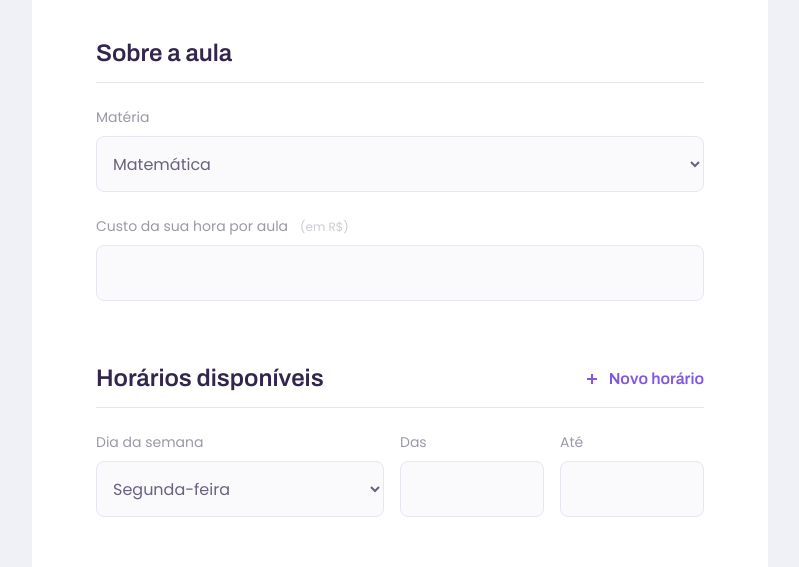
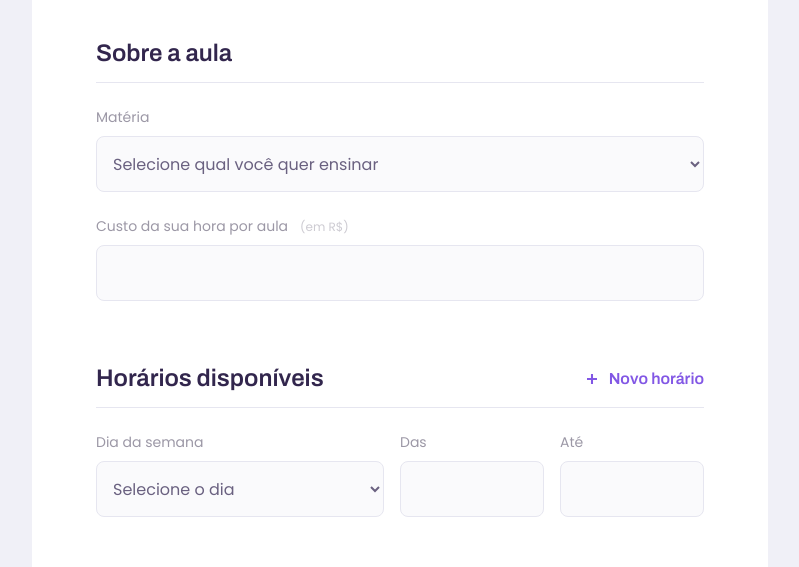
Before and after one commit to joaogabriel-sg/proffy-frontend, a React (Create React App) app: page /give-classes in a window 1280 px wide. Shown: the part 1020-1587 px from the top of the page, without its empty margins (240-1039 px from the left). Built offline with nearby package versions, Linux system fonts and the light colour scheme.

Commit message:
:recycle: refactor: update to use helpers

```diff
--- a/src/pages/GiveClasses/index.tsx
+++ b/src/pages/GiveClasses/index.tsx
@@ -5,6 +5,9 @@ import { FormGroup } from '../../components/FormGroup';
 
 import plusIcon from '../../assets/plus-symbol.svg';
 import warningIcon from '../../assets/warning.svg';
+
+import { schoolSubjects } from '../../helpers/schoolSubjects';
+import { weekdays } from '../../helpers/weekdays';
 
 import {
   Container,
@@ -68,11 +71,10 @@ export function GiveClasses() {
               name="school-subject"
             >
               <select name="school-subject" id="school-subject">
-                <option value="matematica">Matemática</option>
-                <option value="ingles">Inglês</option>
-                <option value="historia">História</option>
-                <option value="geografia">Geografia</option>
-                <option value="quimica">Química</option>
+                <option value="" disabled selected>Selecione qual você quer ensinar</option>
+                {schoolSubjects.map(({ schoolSubject, value }) => (
+                  <option key={value} value={value}>{schoolSubject}</option>
+                ))}
               </select>
             </FormGroup>
 
@@ -101,17 +103,12 @@ export function GiveClasses() {
                 title="Dia da semana"
                 name="weekday"
               >
-                <div>
-                  <select name="weekday" id="weekday">
-                    <option value="monday">Segunda-feira</option>
-                    <option value="tuesday">Terça-feira</option>
-                    <option value="wednesday">Quarta-feira</option>
-                    <option value="thursday">Quinta-feira</option>
-                    <option value="friday">Sexta-feira</option>
-                    <option value="saturday">Sábado</option>
-                    <option value="sunday">Domingo</option>
-                  </select>
-                </div>
+                <select name="weekday" id="weekday">
+                  <option value="" disabled selected>Selecione o dia</option>
+                  {weekdays.map(({ weekday, value }) => (
+                    <option key={value} value={value}>{weekday}</option>
+                  ))}
+                </select>
               </FormGroup>
 
               <FormGroup
```
